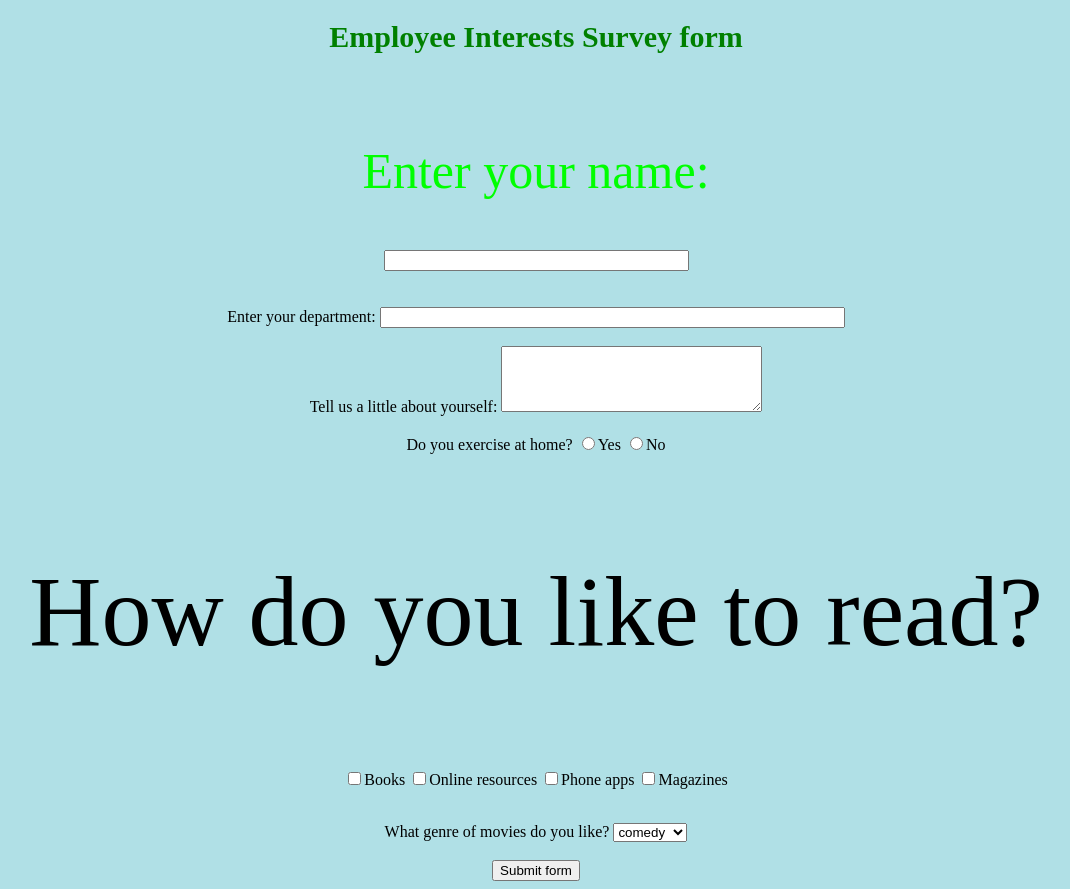
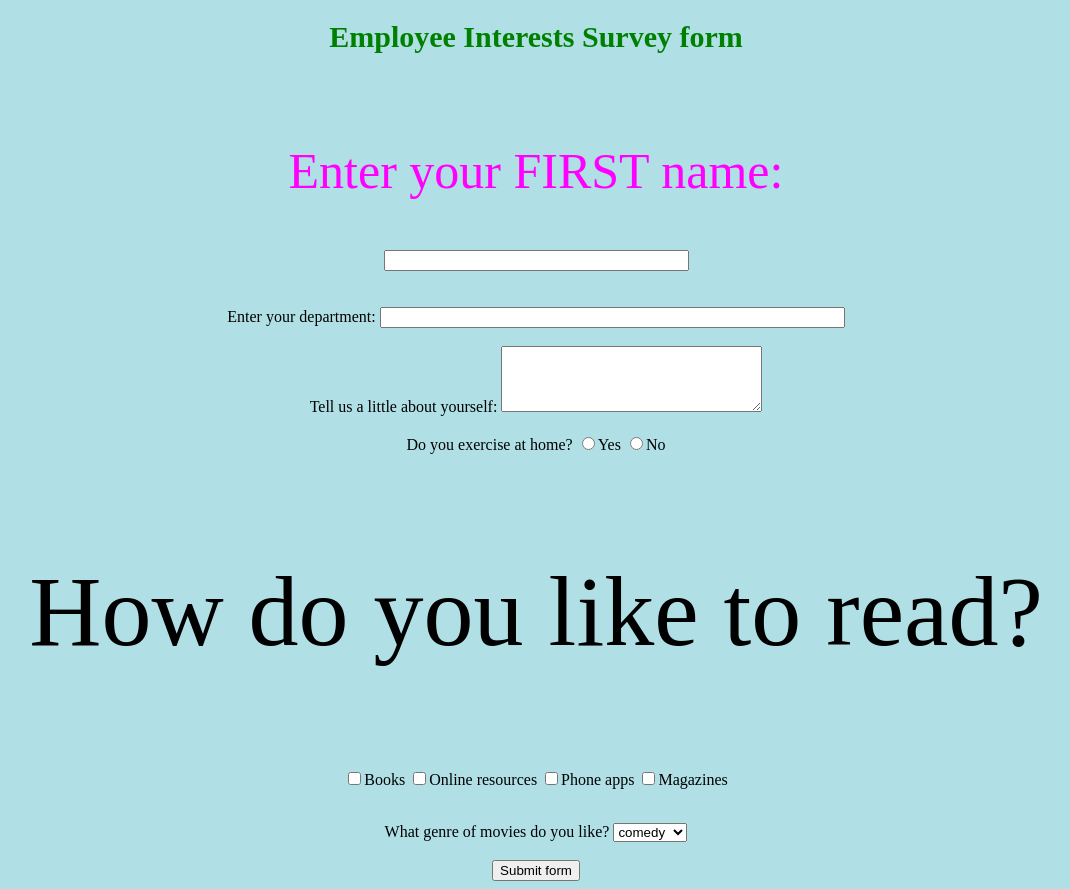
Before and after one commit to chananelp/FS_6, a plain HTML site: page my_site.html in a window 1280 px wide. Shown: the whole page, without its empty margins (104-1174 px from the left). Drawn offline with Linux system fonts and the light colour scheme.

Commit message:
add FIRST and magenta color

```diff
--- a/my_site.html
+++ b/my_site.html
@@ -20,7 +20,7 @@
 
 <h1 style="color:green; font-size:30px">Employee Interests Survey form</h1>
 </br>
-<p style="color:lime; font-size:50px">Enter your name:</p>
+<p style="color:magenta; font-size:50px">Enter your FIRST name:</p>
 
 <!-- Input type text for small texts, specify size -->
 <input type="text" name="UserName" size=35 maxlength=35 value="">
```
